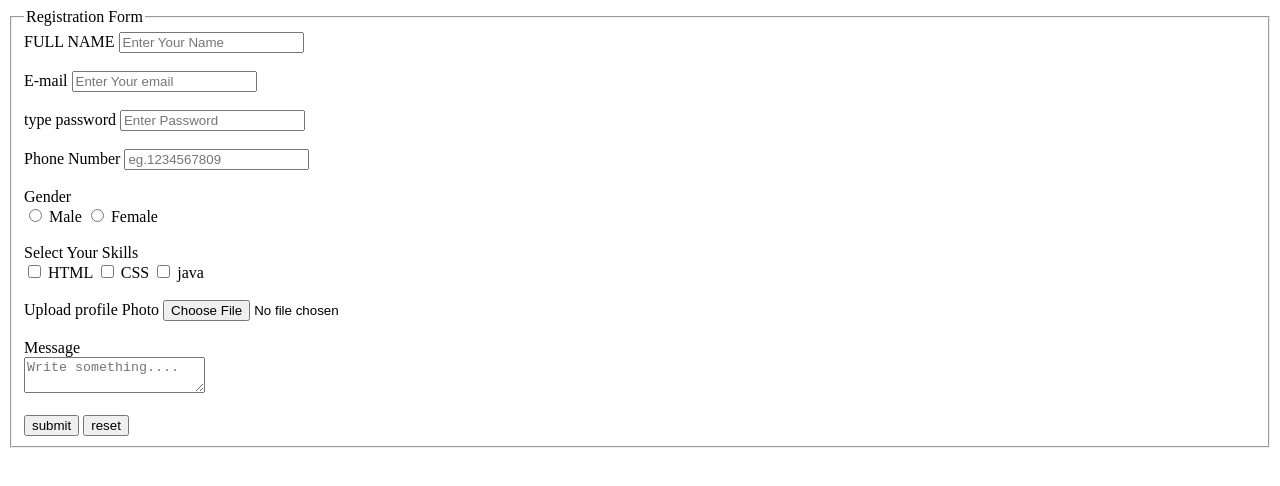
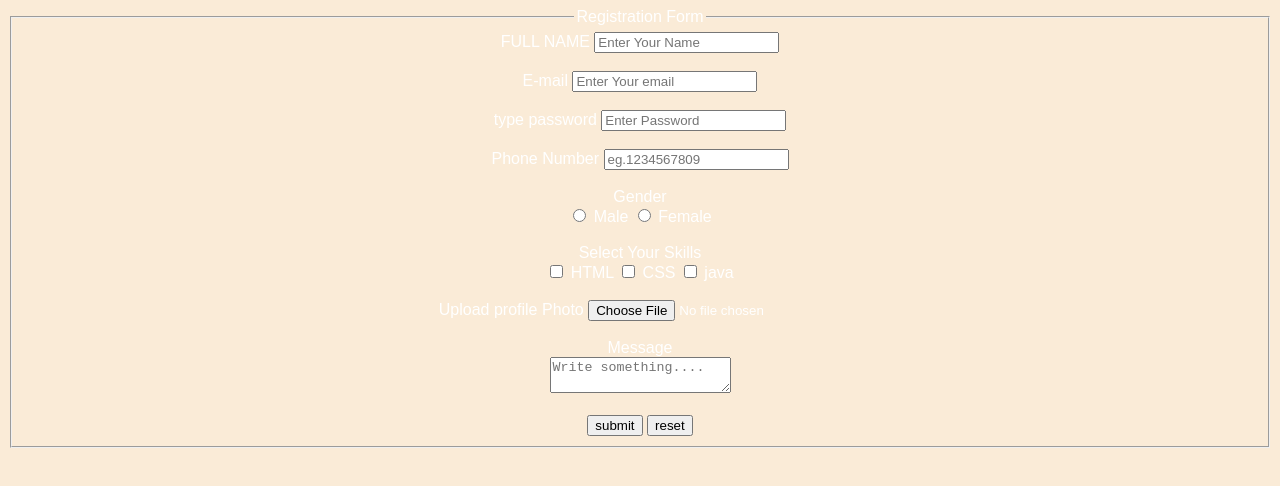
Before and after one commit to AnkushGits/registration-form, a plain HTML site: page index.html in a window 1280 px wide. Drawn offline with Linux system fonts and the light colour scheme.

Commit message:
some changes of css file

```diff
--- a/index.html
+++ b/index.html
@@ -4,7 +4,7 @@
     <meta charset="UTF-8">
     <meta name="viewport" content="width=device-width, initial-scale=1.0">
     <title>Registration form</title>
-    <link rel="stylesheet" href="script.css">
+    <link rel="stylesheet" href="style.css">
 
 </head>
 <body>
--- a/style.css
+++ b/style.css
@@ -1,3 +1,7 @@
 body {
-    background-color: rgb(66, 153, 229);
+   background-color: antiquewhite;
+    color: white;
+    font-family: Arial, sans-serif;
+    text-align: center;
+    tex
 }
```
